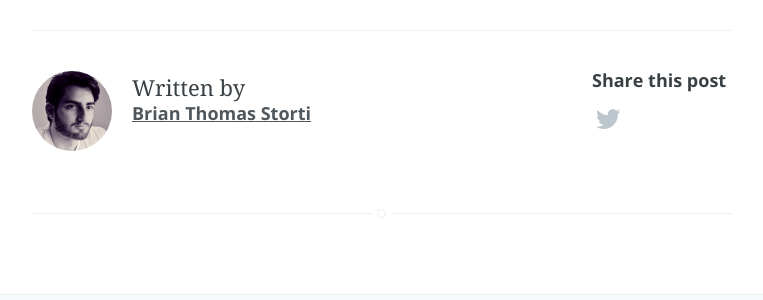
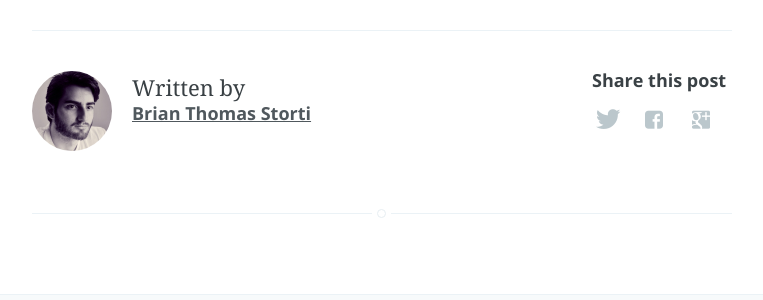
Before and after one commit to brianstorti/brianstorti.github.io, a Jekyll site: the page built from _posts/2014-07-20-avoiding-the-type-marshalling-trap.md, in a window 1280 px wide. Shown: the part 4951-5251 px from the top of the page, without its empty margins (258-1021 px from the left). Built offline with Jekyll 4.4.1, drawn with Linux system fonts in a browser that asks for light colours; Markdown is read by kramdown in place of the engine named in the settings; a script that is not in the unit is left out.

Commit message:
fix icons for post sharing

```diff
--- a/_layouts/post.html
+++ b/_layouts/post.html
@@ -42,11 +42,11 @@ about: '/about.html'
                     onclick="window.open(this.href, 'twitter-share', 'width=550,height=235');return false;">
                     <span class="hidden">Twitter</span>
                 </a>
-                <a class="icon-facebook" href="https://www.facebook.com/sharer/sharer.php?u={{site.url}}{{page.url}}"
+                <a class="icon-facebook-rect" href="https://www.facebook.com/sharer/sharer.php?u={{site.url}}{{page.url}}"
                     onclick="window.open(this.href, 'facebook-share','width=580,height=296');return false;">
                     <span class="hidden">Facebook</span>
                 </a>
-                <a class="icon-google-plus" href="https://plus.google.com/share?url={{site.url}}{{page.url}}"
+                <a class="icon-googleplus-rect" href="https://plus.google.com/share?url={{site.url}}{{page.url}}"
                    onclick="window.open(this.href, 'google-plus-share', 'width=490,height=530');return false;">
                     <span class="hidden">Google+</span>
                 </a>
--- a/assets/fontello/css/fontello-codes.css
+++ b/assets/fontello/css/fontello-codes.css
@@ -2,5 +2,6 @@
 .icon-twitter:before { content: '\e800'; } /* '' */
 .icon-github-circled:before { content: '\e801'; } /* '' */
 .icon-rss:before { content: '\e802'; } /* '' */
-.icon-linkedin:before { content: '\e803'; } /* '' */
 .icon-email:before { content: '\e804'; } /* '' */
+.icon-facebook-rect:before { content: '\e805'; } /* '' */
+.icon-googleplus-rect:before { content: '\e806'; } /* '' */
--- a/assets/fontello/css/fontello-ie7-codes.css
+++ b/assets/fontello/css/fontello-ie7-codes.css
@@ -2,5 +2,6 @@
 .icon-twitter { *zoom: expression( this.runtimeStyle['zoom'] = '1', this.innerHTML = '&#xe800;&nbsp;'); }
 .icon-github-circled { *zoom: expression( this.runtimeStyle['zoom'] = '1', this.innerHTML = '&#xe801;&nbsp;'); }
 .icon-rss { *zoom: expression( this.runtimeStyle['zoom'] = '1', this.innerHTML = '&#xe802;&nbsp;'); }
-.icon-linkedin { *zoom: expression( this.runtimeStyle['zoom'] = '1', this.innerHTML = '&#xe803;&nbsp;'); }
 .icon-email { *zoom: expression( this.runtimeStyle['zoom'] = '1', this.innerHTML = '&#xe804;&nbsp;'); }
+.icon-facebook-rect { *zoom: expression( this.runtimeStyle['zoom'] = '1', this.innerHTML = '&#xe805;&nbsp;'); }
+.icon-googleplus-rect { *zoom: expression( this.runtimeStyle['zoom'] = '1', this.innerHTML = '&#xe806;&nbsp;'); }
--- a/assets/fontello/css/fontello-ie7.css
+++ b/assets/fontello/css/fontello-ie7.css
@@ -13,5 +13,6 @@
 .icon-twitter { *zoom: expression( this.runtimeStyle['zoom'] = '1', this.innerHTML = '&#xe800;&nbsp;'); }
 .icon-github-circled { *zoom: expression( this.runtimeStyle['zoom'] = '1', this.innerHTML = '&#xe801;&nbsp;'); }
 .icon-rss { *zoom: expression( this.runtimeStyle['zoom'] = '1', this.innerHTML = '&#xe802;&nbsp;'); }
-.icon-linkedin { *zoom: expression( this.runtimeStyle['zoom'] = '1', this.innerHTML = '&#xe803;&nbsp;'); }
 .icon-email { *zoom: expression( this.runtimeStyle['zoom'] = '1', this.innerHTML = '&#xe804;&nbsp;'); }
+.icon-facebook-rect { *zoom: expression( this.runtimeStyle['zoom'] = '1', this.innerHTML = '&#xe805;&nbsp;'); }
+.icon-googleplus-rect { *zoom: expression( this.runtimeStyle['zoom'] = '1', this.innerHTML = '&#xe806;&nbsp;'); }
--- a/assets/fontello/css/fontello.css
+++ b/assets/fontello/css/fontello.css
@@ -1,10 +1,10 @@
 @font-face {
   font-family: 'fontello';
-  src: url('../font/fontello.eot?3539438');
-  src: url('../font/fontello.eot?3539438#iefix') format('embedded-opentype'),
-       url('../font/fontello.woff?3539438') format('woff'),
-       url('../font/fontello.ttf?3539438') format('truetype'),
-       url('../font/fontello.svg?3539438#fontello') format('svg');
+  src: url('../font/fontello.eot?71570833');
+  src: url('../font/fontello.eot?71570833#iefix') format('embedded-opentype'),
+       url('../font/fontello.woff?71570833') format('woff'),
+       url('../font/fontello.ttf?71570833') format('truetype'),
+       url('../font/fontello.svg?71570833#fontello') format('svg');
   font-weight: normal;
   font-style: normal;
 }
@@ -14,7 +14,7 @@
 @media screen and (-webkit-min-device-pixel-ratio:0) {
   @font-face {
     font-family: 'fontello';
-    src: url('../font/fontello.svg?3539438#fontello') format('svg');
+    src: url('../font/fontello.svg?71570833#fontello') format('svg');
   }
 }
 */
@@ -53,5 +53,6 @@
 .icon-twitter:before { content: '\e800'; } /* '' */
 .icon-github-circled:before { content: '\e801'; } /* '' */
 .icon-rss:before { content: '\e802'; } /* '' */
-.icon-linkedin:before { content: '\e803'; } /* '' */
 .icon-email:before { content: '\e804'; } /* '' */
+.icon-facebook-rect:before { content: '\e805'; } /* '' */
+.icon-googleplus-rect:before { content: '\e806'; } /* '' */
```
Also changed, not shown: assets/fontello/css/fontello-embedded.css (+8 -7 lines), assets/fontello/font/fontello.ttf, assets/fontello/font/fontello.woff, 2 other files.
